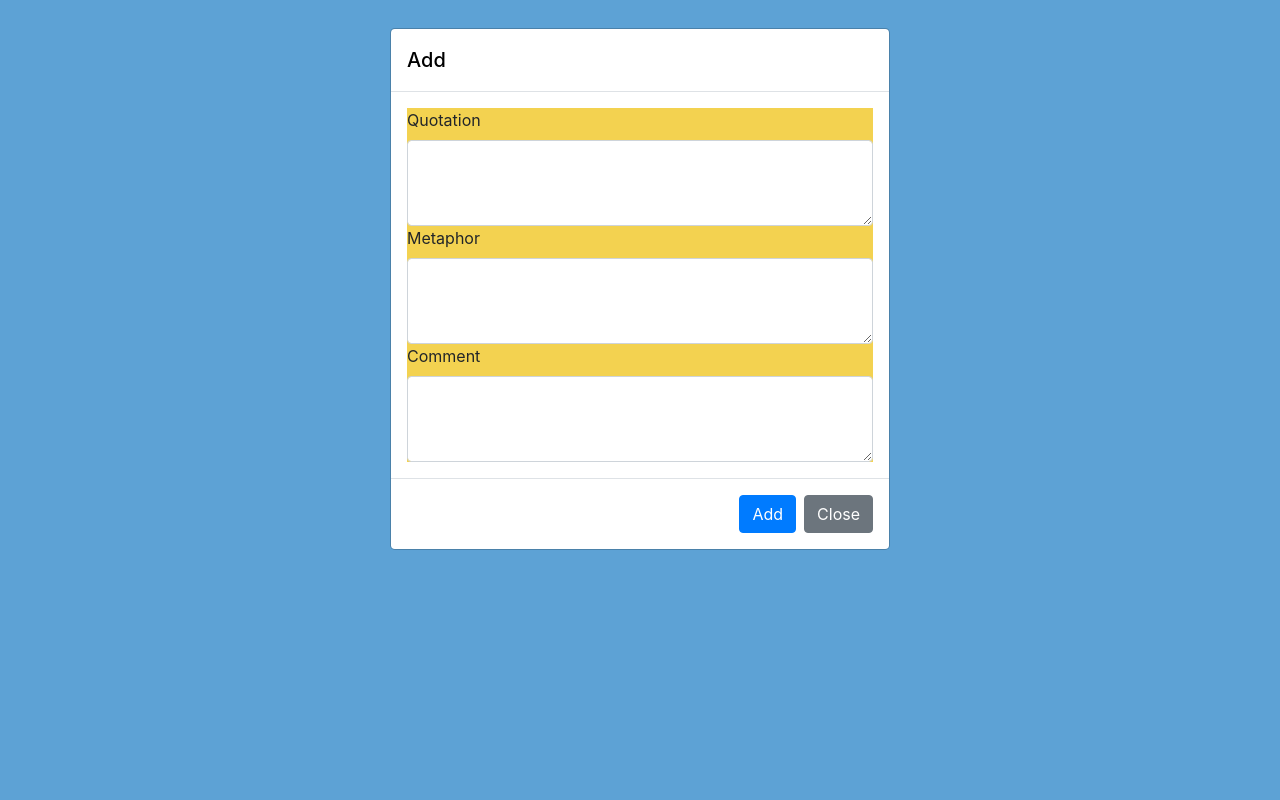
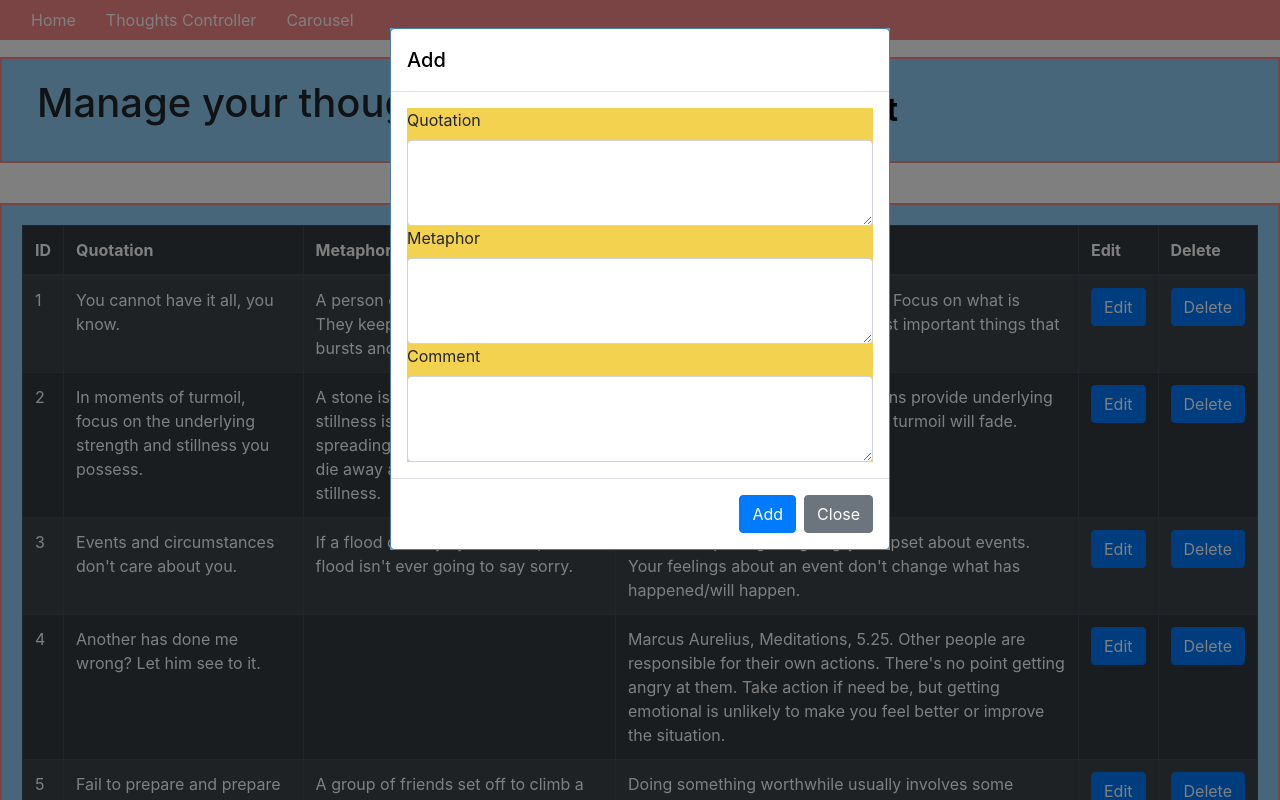
Before and after one commit to chrishaining/Flask-Stoic-Thoughts, a Flask app: page /thoughts_controller in a window 1280 px wide, after a click on "Add a Thought". Run offline with Flask 2, Linux system fonts and the light colour scheme; data comes from the database, SQL or seed files in the repository; both versions use the stored data as it was after the commit; some libraries are stand-ins or nearby versions.

Commit message:
a few colour changes

```diff
--- a/app/static/css/styles.css
+++ b/app/static/css/styles.css
@@ -1,5 +1,6 @@
     html {
-        background-color: #ECECEC
+        background-color: #ECECEC;
+        font-family: 'Lucida Sans', 'Lucida Sans Regular', 'Lucida Grande', 'Lucida Sans Unicode', Geneva, Verdana, sans-serif
     }
     /* navbar */
 
@@ -159,7 +160,7 @@
     }
     /* modals */
 
-    .modal {
+    .modal-dialog {
         background-color: #5DA2D5
     }
 
```
Also changed, not shown: app.db.
